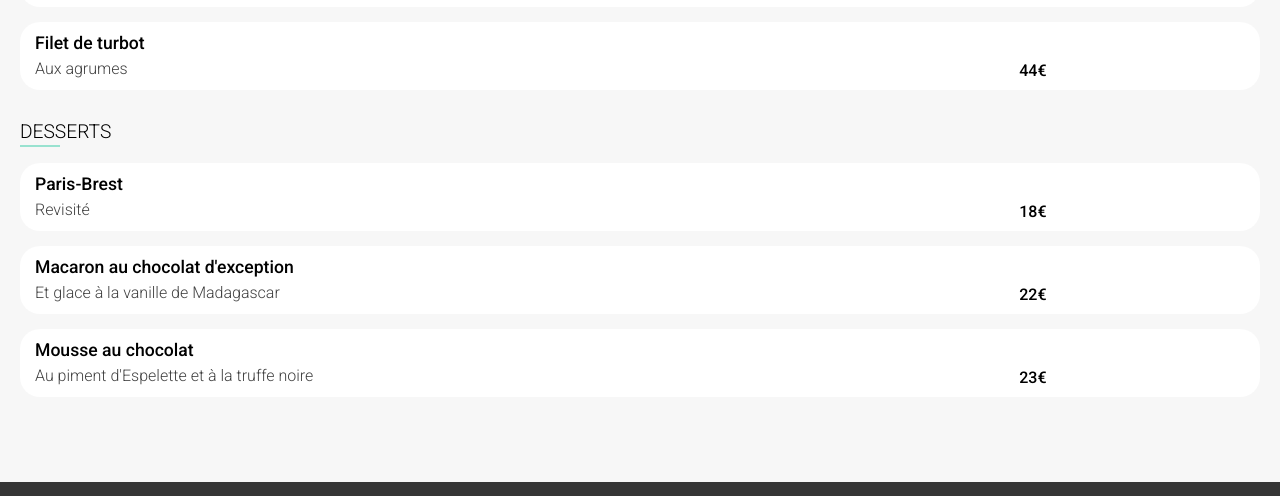
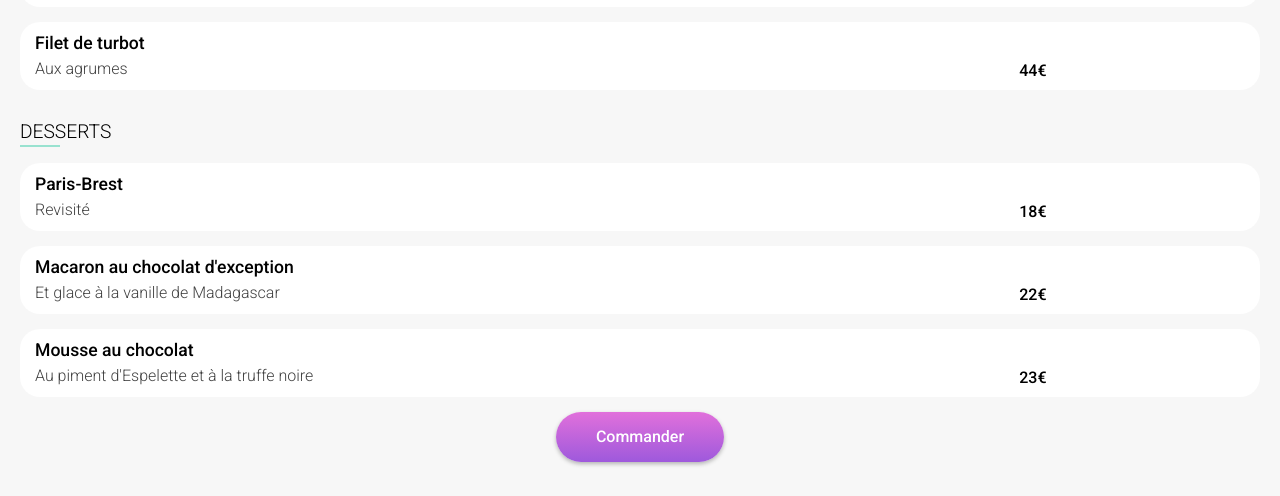
Before and after one commit to Rudy2612/OhMyFood-OC, a plain HTML site: page la-palette-du-gout.html in a window 1280 px wide. Shown: the part 856-1352 px from the top of the page. Drawn offline with Linux system fonts and the light colour scheme; a web font is replaced by a local one.

Commit message:
add button

```diff
--- a/la-palette-du-gout.html
+++ b/la-palette-du-gout.html
@@ -20,10 +20,12 @@
 
     <header class="header">
         <div>
-            <svg class="header__arrow" xmlns="http://www.w3.org/2000/svg" viewBox="0 0 448 512">
-                <<path
-                    d="M9.4 233.4c-12.5 12.5-12.5 32.8 0 45.3l160 160c12.5 12.5 32.8 12.5 45.3 0s12.5-32.8 0-45.3L109.2 288 416 288c17.7 0 32-14.3 32-32s-14.3-32-32-32l-306.7 0L214.6 118.6c12.5-12.5 12.5-32.8 0-45.3s-32.8-12.5-45.3 0l-160 160z" />
-            </svg>
+            <a href="/">
+                <svg class="header__arrow" xmlns="http://www.w3.org/2000/svg" viewBox="0 0 448 512">
+                    <<path
+                        d="M9.4 233.4c-12.5 12.5-12.5 32.8 0 45.3l160 160c12.5 12.5 32.8 12.5 45.3 0s12.5-32.8 0-45.3L109.2 288 416 288c17.7 0 32-14.3 32-32s-14.3-32-32-32l-306.7 0L214.6 118.6c12.5-12.5 12.5-32.8 0-45.3s-32.8-12.5-45.3 0l-160 160z" />
+                </svg>
+            </a>
         </div>
         <img class="header__logo" src="./../images/logo/ohmyfood.png">
         <div></div>
@@ -175,6 +177,9 @@
             </div>
 
 
+            <button class="roundButton">Commander</button>
+
+
         </section>
 
     </div>
--- a/sass/components/_roundButton.scss
+++ b/sass/components/_roundButton.scss
@@ -3,8 +3,8 @@
     border-radius: 100px;
     border: none;
     background: linear-gradient(#E170DB, #9E59DC);
-    padding-left: 30px;
-    padding-right: 30px;
+    padding-left: 40px;
+    padding-right: 40px;
     box-shadow: 0px 2px 4px rgba(0, 0, 0, 0.276);
     transition: 200ms;
     cursor: pointer;
@@ -14,6 +14,10 @@
     font-size: 1rem;
     color: white;
 
+    display: block;
+    margin-left: auto;
+    margin-right: auto;
+
     &:hover{
         box-shadow: 0px 2px 6px rgba(0, 0, 0, 0.4);
         background: linear-gradient(#e87be3, #a660e3);
```
Also changed, not shown: css/main.min.css, 1 other file.
